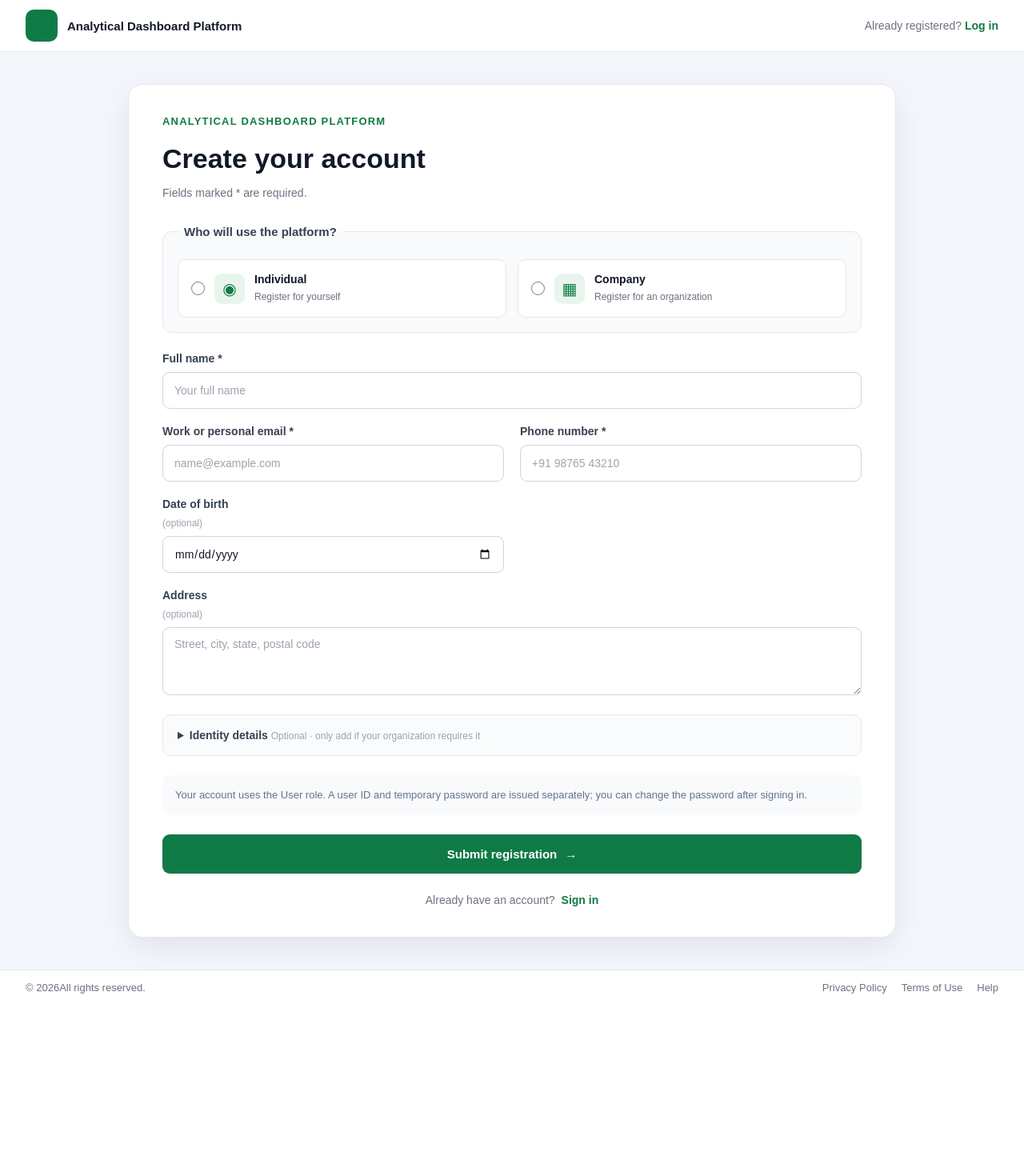
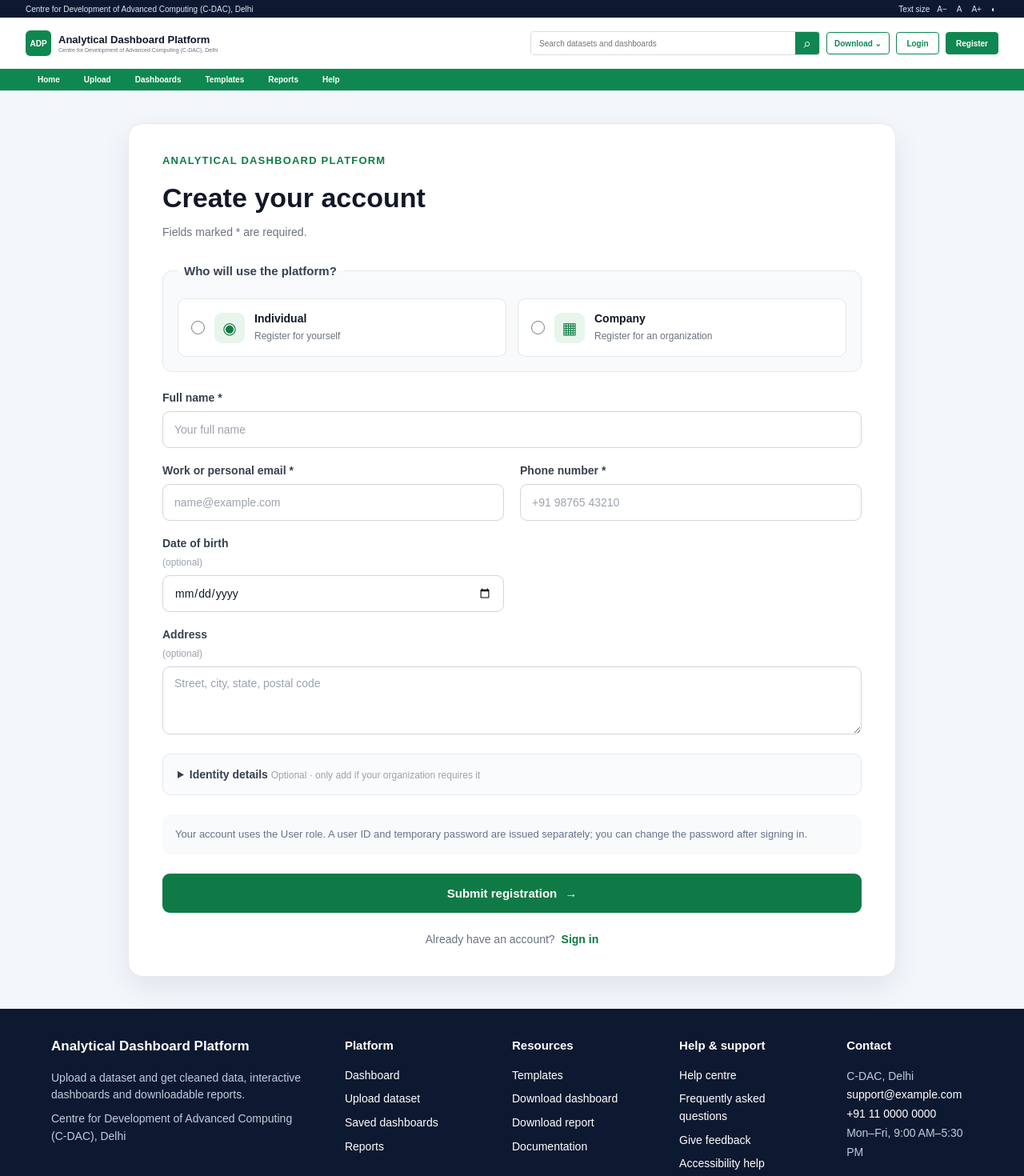
Before and after one commit to ShreyaChaurasiya/Analytical-Dashboard-Platform, a React (Create React App) app in the folder frontend/: page /registration in a window 1280 px wide. Shown: the top 1470 px of the page at 80% size. Before the commit the page ends 1256 px from the top, so only its background shows below. Built offline with nearby package versions, Linux system fonts and the light colour scheme.

Commit message:
Update Footer and header

```diff
--- a/frontend/src/App.css
+++ b/frontend/src/App.css
@@ -615,46 +615,92 @@
     text-decoration: underline;
 }
 
-.layout { min-height: 100vh; display: flex; flex-direction: column; font-family: Arial, Helvetica, sans-serif; }
+.layout { min-height: 100vh; display: flex; flex-direction: column; font-family: Arial, Helvetica, sans-serif; background: #f8fafc; color: #172033; }
 .layout-content { flex: 1; display: flex; flex-direction: column; }
 
 
-.site-header {
-  display: flex; align-items: center; justify-content: space-between;
-  padding: 12px 32px; background: #fff; border-bottom: 1px solid #e5e7eb;
+/* ---------- Layout ---------- */
+.auth-content { align-items: center; justify-content: center; padding: 24px 16px; }
+
+/* ---------- Header ---------- */
+.skip-link {
+  position: absolute; left: -9999px; top: 0;
+  background: #111827; color: #fff; padding: 8px 12px; z-index: 100;
 }
-.site-brand { display: flex; align-items: center; gap: 12px; text-decoration: none; color: #111827; }
-.site-logo {
-  width: 40px; height: 40px; border-radius: 10px; background: #0f7a45; color: #fff;
-  display: flex; align-items: center; justify-content: center; font-weight: 700; font-size: 14px;
-}
-.site-brand-text strong { display: block; font-size: 15px; }
-.site-brand-text small { color: #6b7280; font-size: 12px; }
-.site-header-link { margin: 0; font-size: 14px; color: #6b7280; }
-.site-header-link a, .site-nav a { color: #0f7a45; font-weight: 600; text-decoration: none; }
-.site-nav { display: flex; align-items: center; gap: 22px; }
-.site-header-app { background: #0f7a45; }
-.site-header-app .site-brand, .site-header-app .site-brand-text small, .site-header-app .site-nav a { color: #fff; }
-.site-header-app .site-logo { background: #fff; color: #0f7a45; }
-.site-logout {
-  border: 1px solid rgba(255,255,255,.6); background: transparent; color: #fff;
-  padding: 7px 14px; border-radius: 8px; cursor: pointer; font-weight: 600;
+.skip-link:focus { left: 8px; top: 8px; }
+.sr-only { position: absolute; width: 1px; height: 1px; padding: 0; margin: -1px; overflow: hidden; clip: rect(0, 0, 0, 0); white-space: nowrap; border: 0; }
+
+.site-header { position: relative; background: #fff; border-bottom: 1px solid #dbe3ea; }
+.site-accessibility-bar { display: flex; align-items: center; justify-content: space-between; min-height: 22px; padding: 0 32px; background: #0d1930; color: #dce7f2; font-size: 10px; }
+.site-accessibility-controls { display: flex; align-items: center; gap: 6px; }
+.site-accessibility-controls button { border: 0; background: transparent; color: inherit; font-size: 10px; cursor: pointer; padding: 2px 3px; }
+.site-accessibility-controls button:hover { color: #fff; }
+.site-header-main { display: flex; align-items: center; gap: 22px; min-height: 64px; padding: 0 32px; }
+.site-brand { display: flex; align-items: center; gap: 9px; min-width: 330px; color: #0f172a; text-decoration: none; }
+.site-logo { width: 32px; height: 32px; border-radius: 6px; background: #0f8750; color: #fff; display: grid; place-items: center; font-weight: 800; font-size: 10px; }
+.site-brand-text strong { display: block; font-size: 13px; }
+.site-brand-text small { display: block; margin-top: 2px; color: #6b7280; font-size: 7px; }
+.site-header-actions { display: flex; align-items: center; justify-content: flex-end; gap: 8px; flex: 1; }
+.site-search { display: flex; width: min(360px, 40vw); height: 28px; border: 1px solid #d8dee6; border-radius: 4px; overflow: hidden; }
+.site-search input { min-width: 0; flex: 1; border: 0; outline: 0; padding: 0 10px; font-size: 10px; color: #243b53; }
+.site-search button { width: 30px; border: 0; background: #0f8750; color: #fff; cursor: pointer; font-size: 17px; line-height: 1; }
+.site-auth-button { min-width: 54px; height: 28px; padding: 0 12px; border: 1px solid #0f8750; border-radius: 4px; background: #fff; color: #0f8750; font-size: 10px; font-weight: 700; cursor: pointer; }
+.site-auth-button-primary { background: #0f8750; color: #fff; }
+.site-download-menu { position: relative; }
+.site-download-button { min-width: 74px; height: 28px; padding: 0 9px; border: 1px solid #0f8750; border-radius: 4px; background: #fff; color: #0f8750; font-size: 10px; font-weight: 700; cursor: pointer; }
+.site-download-button:hover, .site-download-button[aria-expanded="true"] { background: #e8f5ee; }
+.site-download-dropdown { position: absolute; top: calc(100% + 5px); right: 0; z-index: 20; display: flex; flex-direction: column; min-width: 158px; padding: 5px; border: 1px solid #d8dee6; border-radius: 5px; background: #fff; box-shadow: 0 8px 18px rgba(13, 25, 48, .16); }
+.site-download-dropdown a { padding: 8px 10px; color: #243b53; font-size: 10px; text-decoration: none; white-space: nowrap; }
+.site-download-dropdown a:hover, .site-download-dropdown a:focus { border-radius: 3px; background: #e8f5ee; color: #0f8750; outline: none; }
+.site-menu-toggle { display: none; border: 1px solid #d1d5db; border-radius: 4px; background: #fff; color: #0f8750; padding: 7px 10px; cursor: pointer; }
+.site-nav { background: #0f8750; }
+.site-nav-inner { display: flex; max-width: 1240px; margin: 0 auto; padding: 0 32px; }
+.site-nav a { padding: 8px 15px; color: #fff; font-size: 10px; font-weight: 700; text-decoration: none; }
+.site-nav a:hover, .site-nav a.active { background: rgba(0, 0, 0, .13); }
+
+/* ---------- Footer ---------- */
+.site-footer { margin-top: auto; background: #0d1930; color: #d3ddea; }
+.site-footer-grid { display: grid; grid-template-columns: minmax(260px, 2fr) repeat(4, minmax(140px, 1fr)); gap: clamp(28px, 4vw, 72px); width: 100%; box-sizing: border-box; margin: 0; padding: 34px clamp(24px, 5vw, 80px) 30px; }
+.site-footer-column { display: flex; flex-direction: column; gap: 8px; font-size: 14px; line-height: 1.55; }
+.site-footer-column h2 { margin: 0 0 7px; color: #fff; font-size: 15px; }
+.site-footer-column a { color: #fff; text-decoration: none; }
+.site-footer-column a:hover { color: #78c99b; text-decoration: underline; }
+.site-footer-title { margin-bottom: 7px; font-size: 17px; font-weight: 800; }
+.site-footer p, .site-footer address { margin: 0; max-width: 390px; color: #c0cddd; font-style: normal; }
+.site-footer-contact address { line-height: 1.7; }
+.site-footer-bottom { display: flex; align-items: center; justify-content: space-between; gap: 24px; border-top: 1px solid #24334b; padding: 15px clamp(24px, 5vw, 80px); color: #9eacc0; font-size: 12px; }
+.site-footer-legal { display: flex; align-items: center; gap: 10px; }
+.site-footer-legal strong { color: #fff; font-size: 12px; }
+.site-footer-bottom nav { display: flex; gap: 18px; }
+.site-footer-bottom a { color: #c9d5e3; text-decoration: none; }
+.site-footer-bottom a:hover { color: #fff; text-decoration: underline; }
+
+/* ---------- Responsive ---------- */
+@media (max-width: 720px) {
+  .site-accessibility-bar { padding: 0 16px; }
+  .site-accessibility-note { display: none; }
+  .site-header-main { flex-wrap: wrap; padding: 10px 16px; gap: 10px; }
+  .site-brand { min-width: 0; flex: 1; }
+  .site-header-actions { order: 3; width: 100%; flex: auto; }
+  .site-search { width: 100%; }
+  .site-menu-toggle { display: inline-flex; align-items: center; gap: 6px; }
+  .site-nav { display: none; }
+  .site-nav.open { display: block; }
+  .site-nav-inner { flex-direction: column; padding: 6px 16px; }
+  .site-nav a { padding: 9px 0; }
+  .site-footer-grid { grid-template-columns: 1fr 1fr; padding: 20px 16px; gap: 22px; }
+  .site-footer-about { grid-column: 1 / -1; }
+  .site-footer-bottom { align-items: flex-start; flex-direction: column; padding: 10px 16px; }
+  .site-footer-legal { align-items: flex-start; flex-direction: column; gap: 6px; }
+  .site-footer-bottom nav { flex-wrap: wrap; gap: 8px 16px; }
 }
 
+@media (min-width: 721px) { .site-menu-toggle { display: none; } }
 
-.site-footer {
-  display: flex; align-items: center; justify-content: space-between; flex-wrap: wrap; gap: 8px;
-  padding: 14px 32px; background: #fff; border-top: 1px solid #e5e7eb;
-  font-size: 13px; color: #6b7280;
-}
-.site-footer p { margin: 0; }
-.site-footer nav { display: flex; gap: 18px; align-items: center; }
-.site-footer a { color: #6b7280; text-decoration: none; }
-.site-footer a:hover { color: #0f7a45; text-decoration: underline; }
-
-@media (max-width: 650px) {
-  .site-header, .site-footer { padding: 12px 16px; }
-  .site-brand-text small, .site-header-link { display: none; }
+@media (max-width: 480px) {
+  .site-accessibility-controls span { display: none; }
+  .site-footer-grid { grid-template-columns: 1fr; }
+  .site-footer-about { grid-column: auto; }
 }
 
 @keyframes App-logo-spin {
--- a/frontend/src/components/Footer.jsx
+++ b/frontend/src/components/Footer.jsx
@@ -2,15 +2,63 @@
 
 function Footer({ variant }) {
     const year = new Date().getFullYear();
+
     return (
         <footer className={`site-footer site-footer-${variant}`}>
-            <p>© {year}All rights reserved.</p>
-            <nav aria-label="Footer">
-                <Link to="/privacy">Privacy Policy</Link>
-                <Link to="/terms">Terms of Use</Link>
-                <Link to="/help">Help</Link>
-                {variant === "app" && <span className="site-version">v1.0</span>}
-            </nav>
+            <div className="site-footer-grid">
+                <div className="site-footer-column site-footer-about">
+                    <Link to="/" className="site-footer-title">Analytical Dashboard Platform</Link>
+                    <p>Upload a dataset and get cleaned data, interactive dashboards and downloadable reports.</p>
+                    <address>Centre for Development of Advanced Computing (C-DAC), Delhi</address>
+                </div>
+
+                <nav className="site-footer-column" aria-label="Platform links">
+                    <h2>Platform</h2>
+                    <Link to="/">Dashboard</Link>
+                    <Link to="/upload">Upload dataset</Link>
+                    <Link to="/dashboards">Saved dashboards</Link>
+                    <Link to="/reports">Reports</Link>
+                </nav>
+
+                <nav className="site-footer-column" aria-label="Resources and downloads">
+                    <h2>Resources</h2>
+                    <Link to="/templates">Templates</Link>
+                    <a href="/downloads/dashboard" download>Download dashboard</a>
+                    <a href="/downloads/report" download>Download report</a>
+                    <Link to="/documentation">Documentation</Link>
+                </nav>
+
+                <nav className="site-footer-column" aria-label="Help and support">
+                    <h2>Help &amp; support</h2>
+                    <Link to="/help">Help centre</Link>
+                    <Link to="/faq">Frequently asked questions</Link>
+                    <Link to="/feedback">Give feedback</Link>
+                    <Link to="/accessibility">Accessibility help</Link>
+                </nav>
+
+                <div className="site-footer-column site-footer-contact">
+                    <h2>Contact</h2>
+                    <address>C-DAC, Delhi<br />
+                        <a href="mailto:support@example.com">support@example.com</a><br />
+                        <a href="tel:+911100000000">+91 11 0000 0000</a><br />
+                        Mon–Fri, 9:00 AM–5:30 PM
+                    </address>
+                </div>
+            </div>
+
+            <div className="site-footer-bottom">
+                <span>© {year} Analytical Dashboard Platform, C-DAC. All rights reserved.</span>
+                <div className="site-footer-legal">
+                    <strong>Legal:</strong>
+                    <nav aria-label="Legal links">
+                        <Link to="/privacy">Privacy policy</Link>
+                        <Link to="/terms">Terms &amp; conditions</Link>
+                        <Link to="/cookies">Cookie policy</Link>
+                        <Link to="/security">Security</Link>
+                        <Link to="/accessibility">Accessibility statement</Link>
+                    </nav>
+                </div>
+            </div>
         </footer>
     );
 }
--- a/frontend/src/components/Header.jsx
+++ b/frontend/src/components/Header.jsx
@@ -1,41 +1,64 @@
+import { useState } from "react";
 import { Link, useLocation, useNavigate } from "react-router-dom";
 
 function Header({ variant }) {
     const { pathname } = useLocation();
     const navigate = useNavigate();
+    const [isMenuOpen, setIsMenuOpen] = useState(false);
+    const [isDownloadOpen, setIsDownloadOpen] = useState(false);
 
-    // Contextual link for auth pages, depends on the current route
-    const authLink = {
-        "/login": { text: "New user?", label: "Create account", to: "/registration" },
-        "/registration": { text: "Already registered?", label: "Log in", to: "/login" },
-        "/login/otp": { text: "Wrong account?", label: "Back to login", to: "/login" },
-        "/forget-password": { text: "Remembered it?", label: "Log in", to: "/login" },
-    }[pathname];
+    const navItems = [
+        { label: "Home", to: "/" },
+        { label: "Upload", to: "/upload" },
+        { label: "Dashboards", to: "/dashboards" },
+        { label: "Templates", to: "/templates" },
+        { label: "Reports", to: "/reports" },
+        { label: "Help", to: "/help" },
+    ];
 
     return (
         <header className={`site-header site-header-${variant}`}>
-            <Link to={variant === "app" ? "/" : "/login"} className="site-brand">
-                <span className="site-logo" aria-hidden="true"></span>
-                <span className="site-brand-text">
-                    <strong>Analytical Dashboard Platform</strong>
-                </span>
-            </Link>
+            <div className="site-accessibility-bar">
+                <a className="skip-link" href="#main-content">Skip to main content</a>
+                <span className="site-accessibility-note">Centre for Development of Advanced Computing (C-DAC), Delhi</span>
+                <div className="site-accessibility-controls" aria-label="Accessibility controls">
+                    <span>Text size</span><button type="button">A−</button><button type="button">A</button><button type="button">A+</button><button type="button" aria-label="Toggle contrast">◐</button>
+                </div>
+            </div>
 
-            {variant === "auth" && authLink && (
-                <p className="site-header-link">
-                    {authLink.text} <Link to={authLink.to}>{authLink.label}</Link>
-                </p>
-            )}
+            <div className="site-header-main">
+                <Link to="/" className="site-brand" onClick={() => setIsMenuOpen(false)}>
+                    <span className="site-logo" aria-hidden="true"><span>ADP</span></span>
+                    <span className="site-brand-text"><strong>Analytical Dashboard Platform</strong><small>Centre for Development of Advanced Computing (C-DAC), Delhi</small></span>
+                </Link>
 
-            {variant === "app" && (
-                <nav className="site-nav" aria-label="Main">
-                    <Link to="/">Dashboard</Link>
-                    {/* add: Datasets, Reports, etc. as you build them */}
-                    <button type="button" className="site-logout" onClick={() => navigate("/login")}>
-                        Log out
-                    </button>
-                </nav>
-            )}
+                <div className="site-header-actions">
+                    <label className="site-search">
+                        <span className="sr-only">Search datasets and dashboards</span>
+                        <input type="search" placeholder="Search datasets and dashboards" />
+                        <button type="button" aria-label="Search">⌕</button>
+                    </label>
+                    <div className="site-download-menu">
+                        <button type="button" className="site-download-button" aria-expanded={isDownloadOpen} aria-haspopup="menu" onClick={() => setIsDownloadOpen((open) => !open)}>
+                            Download <span aria-hidden="true">⌄</span>
+                        </button>
+                        {isDownloadOpen && <div className="site-download-dropdown" role="menu">
+                            <a href="/downloads/dashboard" download role="menuitem" onClick={() => setIsDownloadOpen(false)}>Download dashboard</a>
+                            <a href="/downloads/report" download role="menuitem" onClick={() => setIsDownloadOpen(false)}>Download report</a>
+                        </div>}
+                    </div>
+                    <button type="button" className="site-auth-button" onClick={() => navigate("/login")}>Login</button>
+                    <button type="button" className="site-auth-button site-auth-button-primary" onClick={() => navigate("/registration")}>Register</button>
+                </div>
+
+                <button type="button" className="site-menu-toggle" aria-expanded={isMenuOpen} aria-controls="site-navigation" onClick={() => setIsMenuOpen((open) => !open)}><span aria-hidden="true">☰</span><span>Menu</span></button>
+            </div>
+
+            <nav id="site-navigation" className={`site-nav${isMenuOpen ? " open" : ""}`} aria-label="Main navigation">
+                <div className="site-nav-inner">
+                    {navItems.map((item) => <Link key={item.label} className={pathname === item.to ? "active" : ""} to={item.to} onClick={() => setIsMenuOpen(false)}>{item.label}</Link>)}
+                </div>
+            </nav>
         </header>
     );
 }
--- a/frontend/src/layouts/AppLayout.jsx
+++ b/frontend/src/layouts/AppLayout.jsx
@@ -6,7 +6,7 @@
     return (
         <div className="layout">
             <Header variant="app" />
-            <div className="layout-content"><Outlet /></div>
+            <main id="main-content" className="layout-content"><Outlet /></main>
             <Footer variant="app" />
         </div>
     );
--- a/frontend/src/layouts/AuthLayout.jsx
+++ b/frontend/src/layouts/AuthLayout.jsx
@@ -6,7 +6,7 @@
     return (
         <div className="layout">
             <Header variant="auth" />
-            <div className="layout-content"><Outlet /></div>
+            <main id="main-content" className="layout-content"><Outlet /></main>
             <Footer variant="auth" />
         </div>
     );
```
